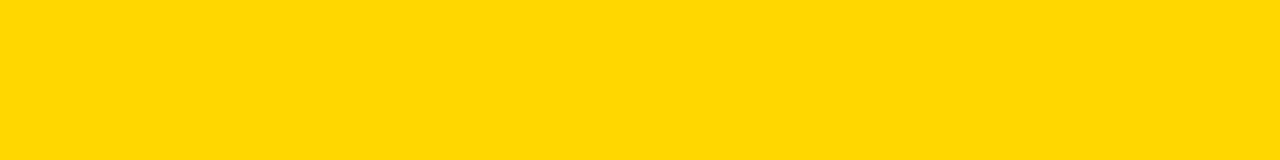
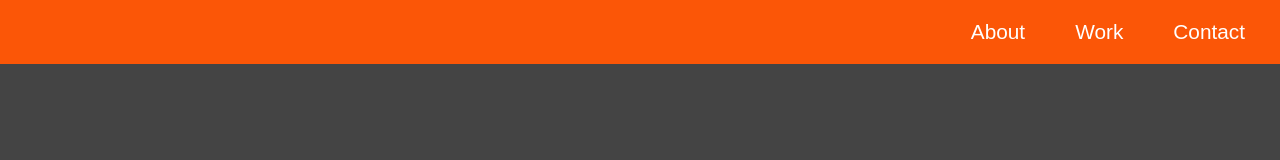
Before and after one commit to hridoyhsn/fokrulhasan, a plain HTML site: page index.html in a window 1280 px wide. Drawn offline with Linux system fonts and the light colour scheme.

Commit message:
navbar completed

```diff
--- a/index.html
+++ b/index.html
@@ -8,6 +8,11 @@
     <title>Fokrul Hasan</title>
 </head>
 <body>
+    <nav id="navbar">
+        <a href="#welcome-section">About</a>
+        <a href="#project-head">Work</a>
+       <a href="#contact">Contact</a>
+     </nav>
 
 </body>
 </html>
--- a/style.css
+++ b/style.css
@@ -1,3 +1,29 @@
+* {
+    padding: 0;
+    margin: 0;
+    font-family: 'Poppins', sans-serif;
+    text-align: center;
+    box-sizing: border-box;
+
+}
+
 body {
-    background-color: gold;
+    background-color: #444444;
 }
+
+/* navbar styling */
+nav {
+    padding: 10px;
+    background-color: #fb5607;
+    display: flex;
+    justify-content: flex-end;
+    position: fixed;
+    width: 100%;
+}
+
+#navbar a {
+    font-size: 1.3em;
+    text-decoration: none;
+    padding: 10px 25px;
+    color: white;
+}
```
